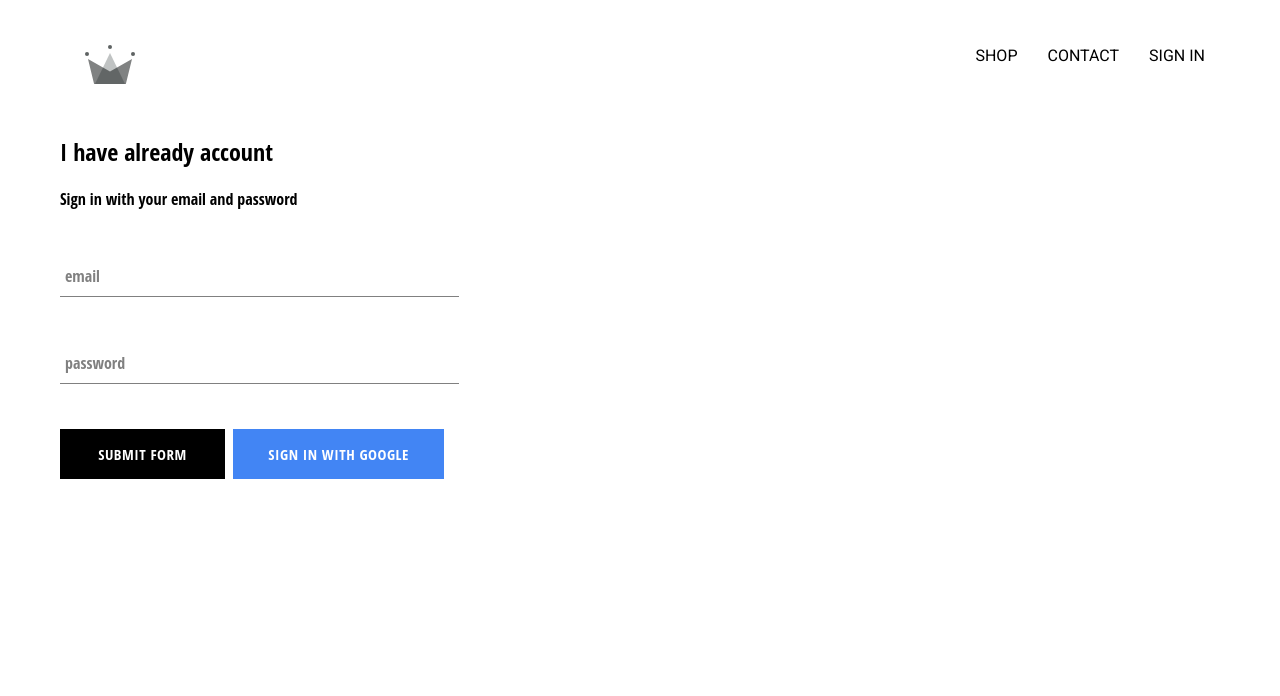
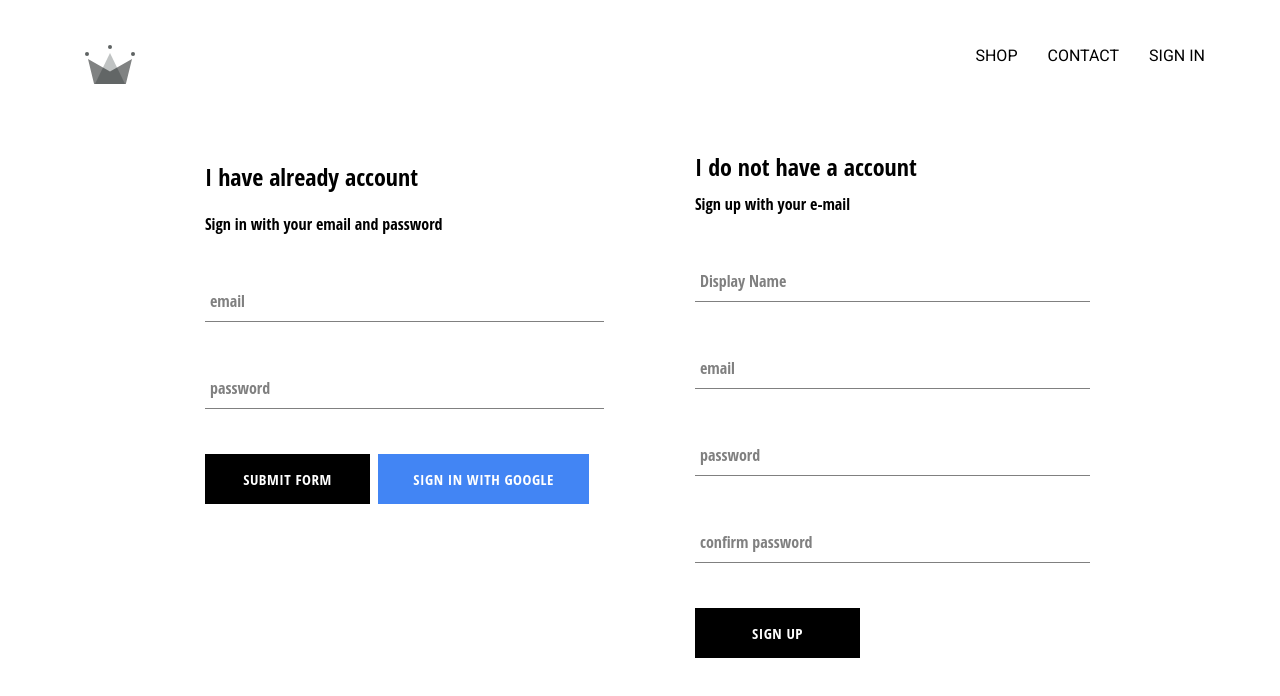
Before and after one commit to tarikgurcan/e-commerce-react, a React (Create React App) app: page /signInSignUp in a window 1280 px wide. Shown: the top 696 px of the page. Built offline with nearby package versions, Linux system fonts and the light colour scheme; no server answers.

Commit message:
sign-up via firebase

```diff
--- a/src/App.js
+++ b/src/App.js
@@ -4,7 +4,7 @@ import { Switch, Route } from "react-router-dom";
 import ShopPage from "./pages/ShopPage/shoppage.component.jsx";
 import Header from "./components/header/header.component.jsx";
 import SignInSignUp from "./pages/SignInSignUp/SignInSignUp.component.jsx";
-import { auth } from "./firebase/firebase.utils.js";
+import { auth, createUserProfileDocument } from "./firebase/firebase.utils.js";
 import React from "react"
 
 class App extends React.Component {
@@ -18,9 +18,23 @@ class App extends React.Component {
   unsubscribeFromAuth=null;
 
   componentDidMount(){
-    this.unsubscribeFromAuth=auth.onAuthStateChanged((user)=>{
-      this.setState({currentUser:user})
+    this.unsubscribeFromAuth=auth.onAuthStateChanged(async (userAuth)=>{
+      if(userAuth){
+        const userRef=await createUserProfileDocument(userAuth);
+
+        userRef.onSnapshot(snapshot=>{
+          this.setState({
+            currentUser:{
+              id:snapshot.id,
+              ...snapshot.data()
+            }
+          })
+        }
+        )
+      }
+      this.setState({currentUser:userAuth})
     })
+
   }
 
   componentWillUnmount(){
--- /dev/null
+++ b/src/components/SignUp/SignUp.component.jsx
@@ -0,0 +1,95 @@
+import React, { Component } from 'react'
+import { auth, createUserProfileDocument } from '../../firebase/firebase.utils';
+import CustomButton from '../custom-button/custom-button.component';
+import FormInput from '../form-input/form-input.component';
+import "./SignUp.styles.scss";
+
+export default class SignUp extends Component {
+
+    state={
+        displayName:"",
+        email:"",
+        password:"",
+        confirmpassword:"",
+    }
+
+    handleSubmit=async (e)=>{
+        e.preventDefault();
+        const {displayName,email,password,confirmpassword}=this.state;
+
+        if(password!==confirmpassword){
+            alert("Password don't match");
+            return
+        }
+        try{
+            const {user}=await auth.createUserWithEmailAndPassword(
+                email,
+                password
+            )
+
+            await createUserProfileDocument(user,{displayName});
+
+            this.setState({
+                displayName:"",
+                email:"",
+                password:"",
+                confirmpassword:"",
+            },console.log(this.state))
+        }catch(err){
+            console.log(err);
+        }
+
+    }
+
+    handlechange=(e)=>{
+        const {name,value}=e.target;
+
+        this.setState({[name]:value});
+    }
+
+    render() {
+        const {displayName,email,password,confirmpassword}=this.state;
+        return (
+            <div className="sign-up">
+                <h2 className="title">I do not have a account</h2>
+                <span>Sign up with your e-mail</span>
+                <form action="" className="sign-up-form" onSubmit={this.handleSubmit}>
+                    <FormInput
+                    type="text"
+                    name="displayName"
+                    value={displayName}
+                    onChange={this.handlechange}
+                    label="Display Name"
+                    required
+                    />
+                     <FormInput
+                    type="email"
+                    name="email"
+                    value={email}
+                    onChange={this.handlechange}
+                    label="email"
+                    required
+                    />
+                     <FormInput
+                    type="password"
+                    name="password"
+                    value={password}
+                    onChange={this.handlechange}
+                    label="password"
+                    required
+                    />
+                     <FormInput
+                    type="password"
+                    name="confirmpassword"
+                    value={confirmpassword}
+                    onChange={this.handlechange}
+                    label="confirm password"
+                    required
+                    />
+                    <CustomButton type="submit">SIGN UP</CustomButton>
+                </form>
+
+            </div>
+        )
+    }
+}
--- /dev/null
+++ b/src/components/SignUp/SignUp.styles.scss
@@ -0,0 +1,9 @@
+.sign-up {
+    display: flex;
+    flex-direction: column;
+    width: 380px;
+
+    .title {
+      margin: 10px 0;
+    }
+  }
--- a/src/components/form-input/form-input.component.jsx
+++ b/src/components/form-input/form-input.component.jsx
@@ -1,17 +1,20 @@
-import React from 'react'
-import "./form-input.styles.scss"
+import React from 'react';
 
-const FormInput = ({handleChange,label,...otherProps}) => {
-    return (
-        <div className="group">
-            <input className="form-input" onChange={handleChange} {...otherProps}/>
-            {
-                label?(<label className={`${otherProps.value.lenght? "shrink" :""}form-input-label` }>
-                    {label}
-                </label>):null
-            }
-        </div>
-    )
-}
+import './form-input.styles.scss';
 
-export default FormInput
+const FormInput = ({ handleChange, label, ...otherProps }) => (
+  <div className='group'>
+    <input className='form-input' onChange={handleChange} {...otherProps} />
+    {label ? (
+      <label
+        className={`${
+          otherProps.value.length ? 'shrink' : ''
+        } form-input-label`}
+      >
+        {label}
+      </label>
+    ) : null}
+  </div>
+);
+
+export default FormInput;
--- a/src/components/header/header.styles.scss
+++ b/src/components/header/header.styles.scss
@@ -22,6 +22,7 @@
 
       .option {
         padding: 10px 15px;
+        cursor: pointer;
       }
     }
   }
--- a/src/firebase/firebase.utils.js
+++ b/src/firebase/firebase.utils.js
@@ -11,6 +11,33 @@ const config = {
   appId: "1:800751110129:web:1ec170d5e31563d1492650",
 };
 
+export const createUserProfileDocument=async (userAuth,additionalData)=>{
+  if(!userAuth) return;
+
+  const userRef=firestore.doc(`users/${userAuth.uid}`);
+
+  const SnapShot=await userRef.get();
+
+  if(!SnapShot.exists){
+    const {displayName,email}=userAuth;
+    const createdAt=new Date();
+
+    try{
+      await userRef.set({
+        displayName,
+        email,
+        createdAt,
+        ...additionalData
+      })
+
+    }catch(error){
+      console.log("Error: ", error.message())
+    }
+  }
+
+  return userRef
+}
+
 firebase.initializeApp(config);
 
 export const auth = firebase.auth();
--- a/src/pages/SignInSignUp/SignInSignUp.component.jsx
+++ b/src/pages/SignInSignUp/SignInSignUp.component.jsx
@@ -1,10 +1,13 @@
 import React from 'react'
 import SignIn from '../../components/SignIn/SignIn.component'
+import SignUp from '../../components/SignUp/SignUp.component'
+import "./SignInSignUp.styles.scss"
 
 const SignInSignUp = () => {
     return (
-        <div>
+        <div className="sign-in-and-sign-up">
             <SignIn/>
+            <SignUp/>
         </div>
     )
 }
--- a/src/pages/SignInSignUp/SignInSignUp.styles.scss
+++ b/src/pages/SignInSignUp/SignInSignUp.styles.scss
@@ -0,0 +1,6 @@
+.sign-in-and-sign-up {
+    width: 75%;
+    display: flex;
+    justify-content: space-between;
+    margin: 50px auto;
+  }
```
